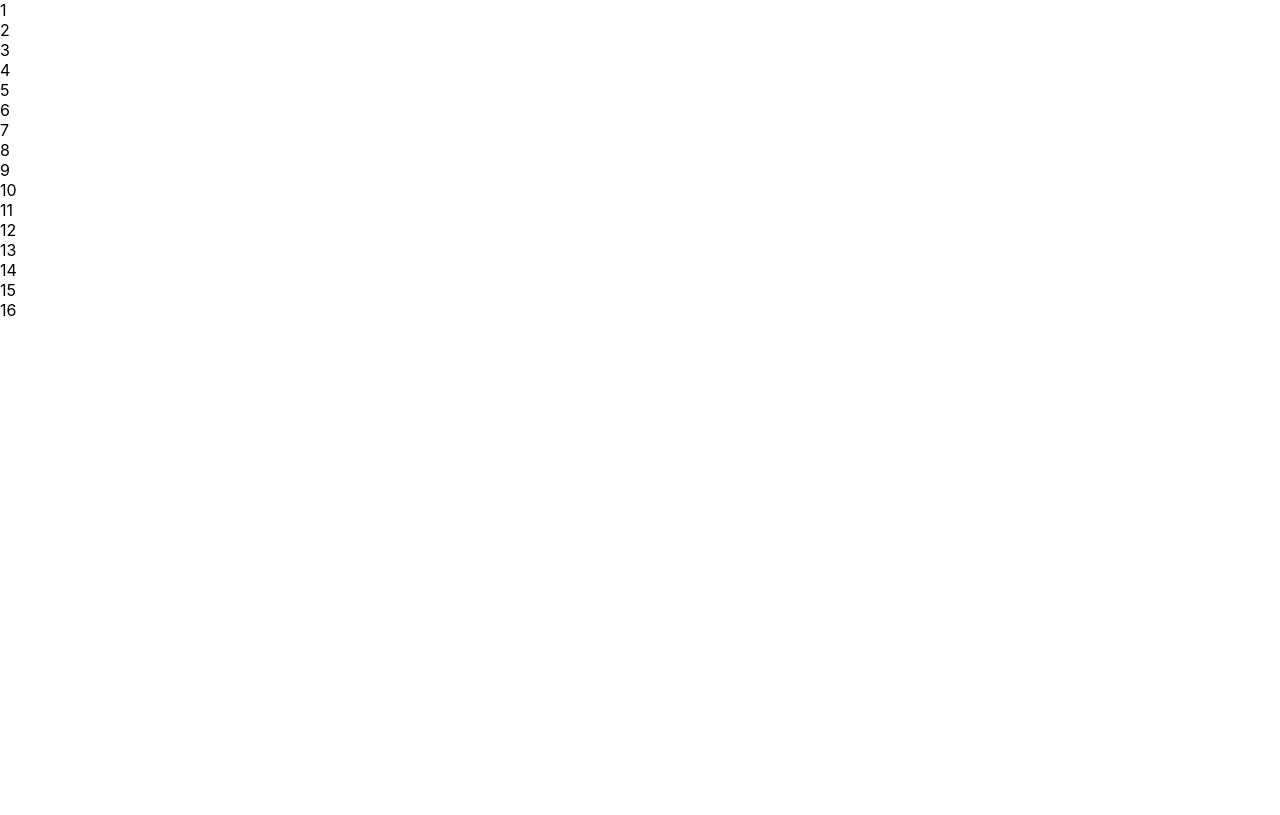
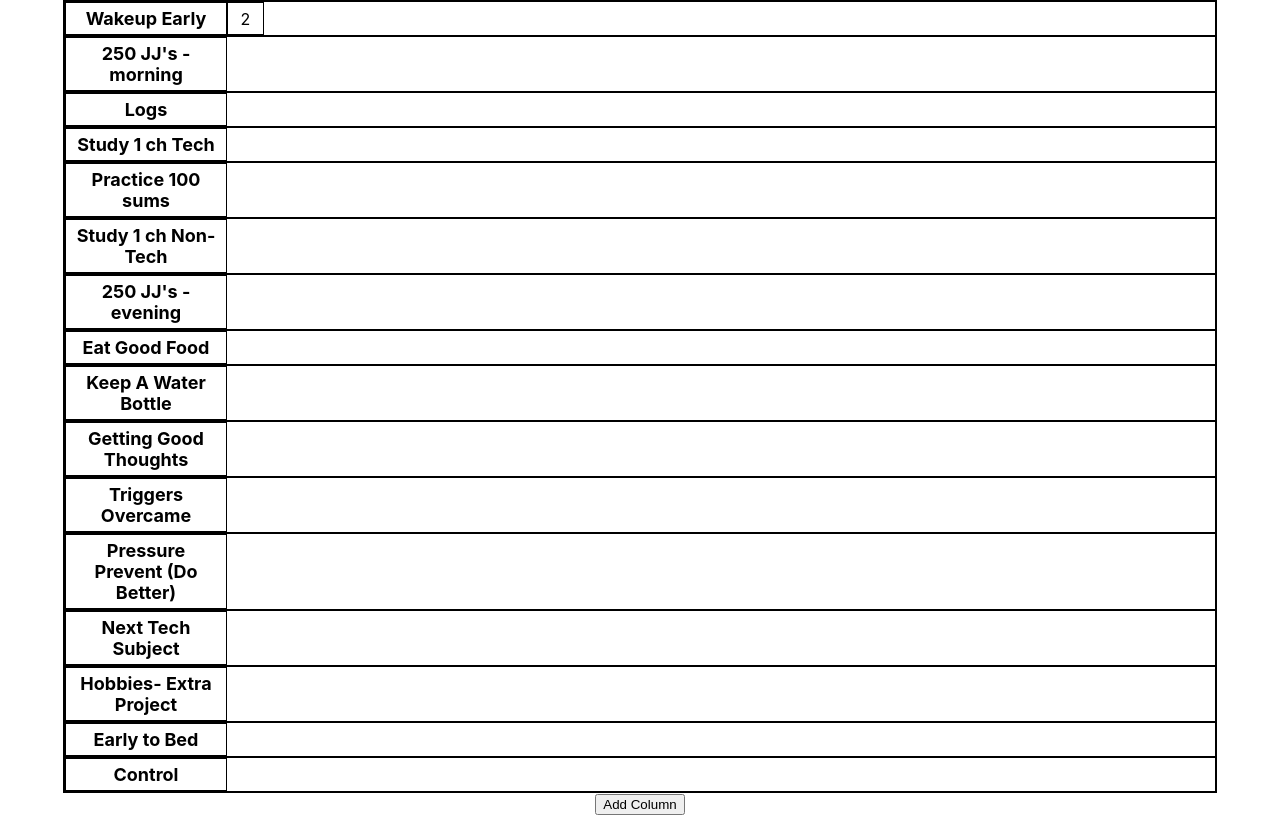
Before and after one commit to MayurChawlaa/TimeTable-Chart, a React (Create React App) app: page / in a window 1280 px wide. Built offline with nearby package versions, Linux system fonts and the light colour scheme.

Commit message:
basic structure

```diff
--- a/src/App.js
+++ b/src/App.js
@@ -1,4 +1,4 @@
-import Row from "./Row";
+import Table from "./Table";
 
 const Addrow = function() {
   console.log("addrow clicked");
@@ -9,7 +9,7 @@ function App() {
 
   return (
     <div className="App">
-      <Row/>
+      <Table/>
     </div>
   );
 }
--- a/src/Row.js
+++ /dev/null
@@ -1,9 +0,0 @@
-import Table from "./Table";
-
-function Row(){
-    return(
-        <Table/>
-    )
-}
-
-export default Row;
--- a/src/Table.js
+++ b/src/Table.js
@@ -1,22 +1,30 @@
 function Table(){
     return(
-        <div className="table">
-            <div className="row"><div className="column col-heading">1</div></div>
-            <div className="row"><div className="column col-heading">2</div></div>
-            <div className="row"><div className="column col-heading">3</div></div>
-            <div className="row"><div className="column col-heading">4</div></div>
-            <div className="row"><div className="column col-heading">5</div></div>
-            <div className="row"><div className="column col-heading">6</div></div>
-            <div className="row"><div className="column col-heading">7</div></div>
-            <div className="row"><div className="column col-heading">8</div></div>
-            <div className="row"><div className="column col-heading">9</div></div>
-            <div className="row"><div className="column col-heading">10</div></div>
-            <div className="row"><div className="column col-heading">11</div></div>
-            <div className="row"><div className="column col-heading">12</div></div>
-            <div className="row"><div className="column col-heading">13</div></div>
-            <div className="row"><div className="column col-heading">14</div></div>
-            <div className="row"><div className="column col-heading">15</div></div>
-            <div className="row"><div className="column col-heading">16</div></div>
+        <div className="babu-container">
+            <div className="table">
+                <div className="row">
+                    <div contentEditable="true" className="column col-heading">Wakeup Early</div>
+                    <div className="column">2</div>
+                </div>
+                <div className="row"><div contentEditable="true" className="column col-heading">250 JJ's - morning</div></div>
+                <div className="row"><div contentEditable="true" className="column col-heading">Logs</div></div>
+                <div className="row"><div contentEditable="true" className="column col-heading">Study 1 ch Tech</div></div>
+                <div className="row"><div contentEditable="true" className="column col-heading">Practice 100 sums</div></div>
+                <div className="row"><div contentEditable="true" className="column col-heading">Study 1 ch Non-Tech</div></div>
+                <div className="row"><div contentEditable="true" className="column col-heading">250 JJ's - evening</div></div>
+                <div className="row"><div contentEditable="true" className="column col-heading">Eat Good Food</div></div>
+                <div className="row"><div contentEditable="true" className="column col-heading">Keep A Water Bottle</div></div>
+                <div className="row"><div contentEditable="true" className="column col-heading">Getting Good Thoughts</div></div>
+                <div className="row"><div contentEditable="true" className="column col-heading">Triggers Overcame</div></div>
+                <div className="row"><div contentEditable="true" className="column col-heading">Pressure Prevent (Do Better)</div></div>
+                <div className="row"><div contentEditable="true" className="column col-heading">Next Tech Subject</div></div>
+                <div className="row"><div contentEditable="true" className="column col-heading">Hobbies- Extra Project</div></div>
+                <div className="row"><div contentEditable="true" className="column col-heading">Early to Bed</div></div>
+                <div className="row"><div contentEditable="true" className="column col-heading">Control</div></div>
+            </div>
+            <div>
+                <button>Add Column</button>
+            </div>
         </div>
     )
 }
--- a/src/index.css
+++ b/src/index.css
@@ -12,6 +12,42 @@ code {
   font-family: source-code-pro, Menlo, Monaco, Consolas, 'Courier New',
     monospace;
 }
+.App {
+  display: flex;
+  justify-content: center;
+  align-items: center;
+}
+.babu-container {
+  display: flex;
+  flex-direction: column;
+  justify-content: center;
+  align-items: center;
+  width: 100%;
+}
+.table {
+  width: 90%;
+  display: flex;
+  flex-direction: column;
+  border: 1px solid black;
+}
+.row {
+  display: flex;
+  border: 1px solid black;
+}
+.column {
+  text-align: center;
+  padding: 5px;
+  display: flex;
+  justify-content: center;
+  align-items: center;
+  border: 1px solid black;
+  width: 25px;
+}
+.col-heading {
+  font-size: large;
+  font-weight: bold;
+  width: 150px;
+}
 /* .App {
   display: flex;
   flex-direction: column;
```
